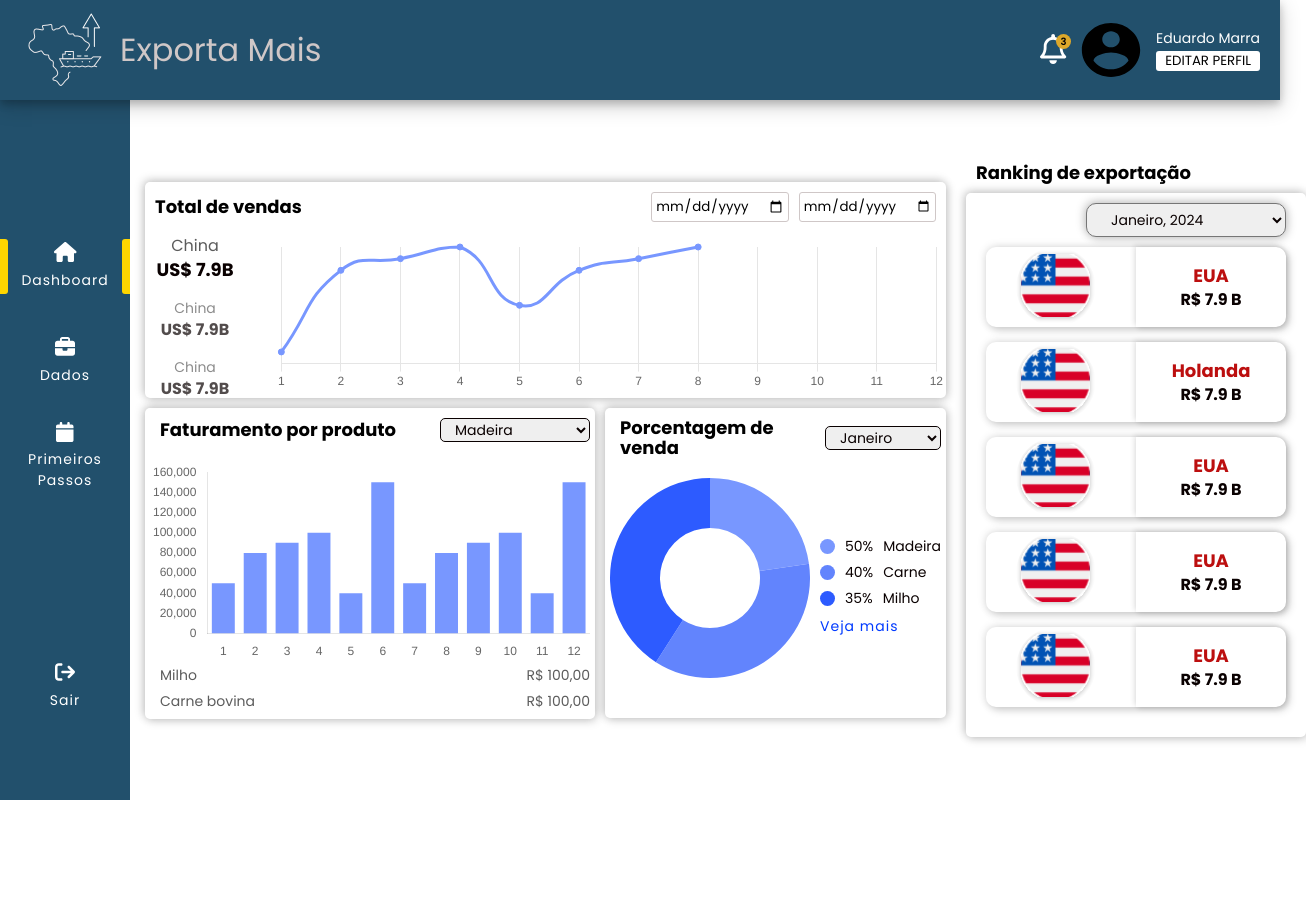
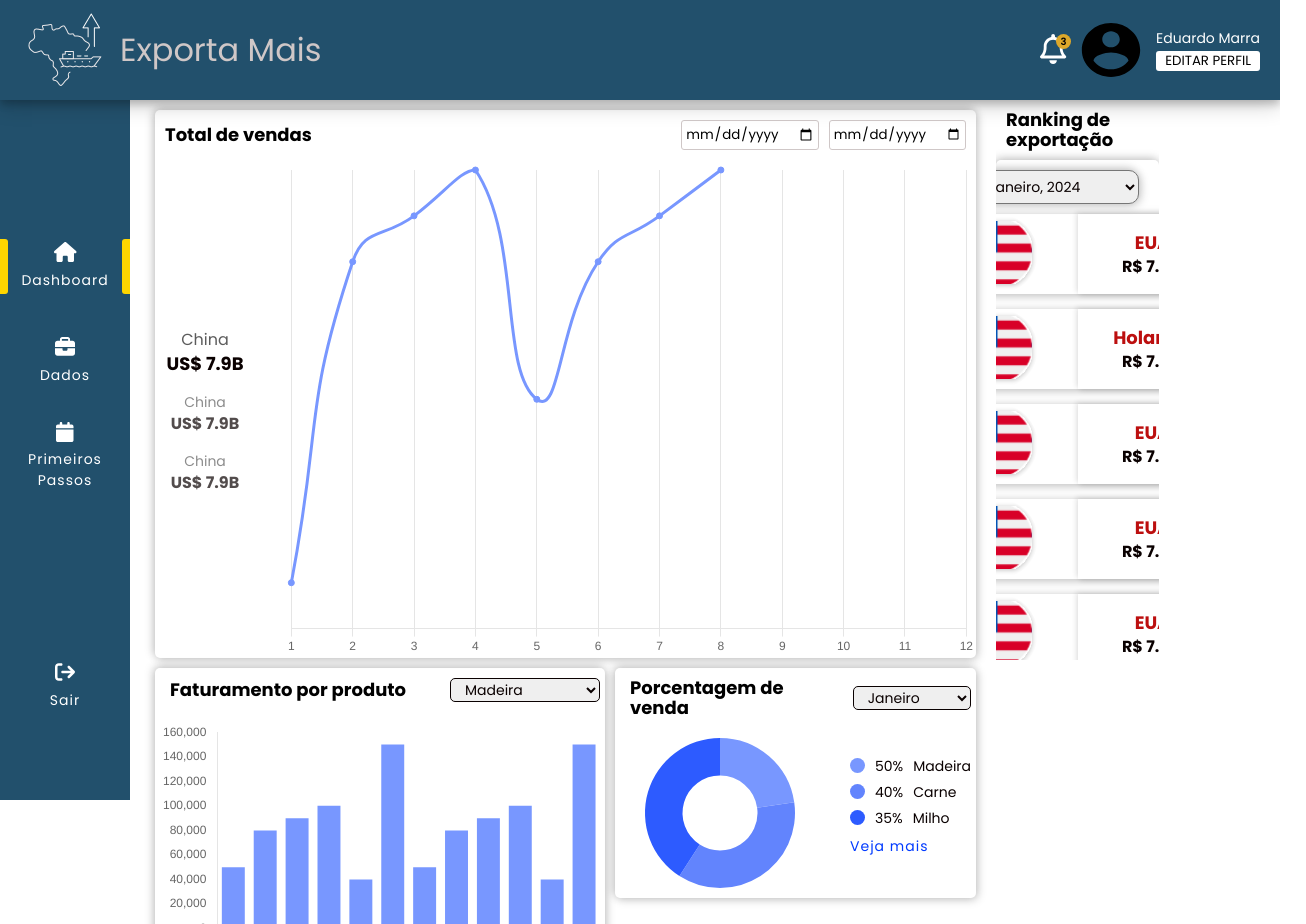
Before and after one commit to Eduardomarra/exportaMaisBr, an Angular app: page / in a window 1280 px wide. Shown: the top 924 px of the page, 1306 px wide, since content can reach past the window. Before the commit the page ends 800 px from the top, so only its background shows below. Built offline with nearby package versions, Linux system fonts and the light colour scheme.

Commit message:
grid dashboard

```diff
--- a/src/app/app.module.ts
+++ b/src/app/app.module.ts
@@ -6,6 +6,7 @@ import { AppComponent } from './app.component';
 import { SharedModule } from './shared/shared.module';
 import { FontAwesomeModule } from '@fortawesome/angular-fontawesome';
 import { FeaturesModule } from './features/features.module';
+import { RouterModule } from '@angular/router';
 
 @NgModule({
   declarations: [AppComponent],
@@ -15,6 +16,7 @@ import { FeaturesModule } from './features/features.module';
     SharedModule,
     FeaturesModule,
     FontAwesomeModule,
+    RouterModule,
   ],
   providers: [],
   bootstrap: [AppComponent],
--- a/src/app/features/dashboard/components/per-product/per-product.component.scss
+++ b/src/app/features/dashboard/components/per-product/per-product.component.scss
@@ -1,12 +1,7 @@
 .container {
-  display: flex;
-  align-items: flex-start;
-  justify-content: center;
-  flex-direction: column;
+  display: grid;
   gap: 2rem;
   padding: 1rem 0.5rem;
-  min-width: 30rem;
-  min-height: 30rem;
 
   .title {
     display: flex;
@@ -34,14 +29,14 @@
   }
 
   .chart-pie {
-    display: flex;
-    align-items: flex-start;
-    justify-content: flex-start;
-    flex-direction: column;
+    display: grid;
+    grid-template-rows: 5fr 1fr;
+
+    gap: 1rem;
     width: 100%;
 
     .grafic-product {
-      height: auto;
+      height: 100%;
     }
 
     .products {
--- a/src/app/features/dashboard/components/per-product/per-product.component.ts
+++ b/src/app/features/dashboard/components/per-product/per-product.component.ts
@@ -51,6 +51,8 @@ export class PerProductComponent implements OnInit {
             },
           },
         },
+        responsive: true,
+        maintainAspectRatio: false,
       },
     });
   }
--- a/src/app/features/dashboard/components/percent-sale/percent-sale.component.scss
+++ b/src/app/features/dashboard/components/percent-sale/percent-sale.component.scss
@@ -1,19 +1,14 @@
 .container {
-  display: flex;
-  align-items: flex-start;
-  justify-content: flex-start;
-  flex-direction: column;
+  display: grid;
+  grid-template-rows: auto 2fr;
   gap: 2rem;
   padding: 1rem 0.5rem;
-  min-width: 30rem;
-  min-height: 31rem;
 
   .title {
     display: flex;
     align-items: center;
     justify-content: space-between;
     gap: 1rem;
-    width: 100%;
 
     h2 {
       font-size: var(--fontSize-large);
@@ -35,11 +30,13 @@
 
   .chart-doughnut {
     display: flex;
-    align-items: center;
+    align-items: flex-start;
     justify-content: flex-start;
-    width: 100%;
+    gap: 2rem;
 
     .grafic-doughnut {
+      height: 100%;
+      width: 100%;
     }
 
     .products {
--- a/src/app/features/dashboard/components/percent-sale/percent-sale.component.ts
+++ b/src/app/features/dashboard/components/percent-sale/percent-sale.component.ts
@@ -41,6 +41,8 @@ export class PercentSaleComponent implements OnInit {
             display: false,
           },
         },
+        responsive: true,
+        maintainAspectRatio: false,
       },
     });
   }
--- a/src/app/features/dashboard/components/ranking/ranking.component.html
+++ b/src/app/features/dashboard/components/ranking/ranking.component.html
@@ -63,6 +63,42 @@
           <span>R$ 7.9 B</span>
         </div>
       </div>
+      <div class="card-country">
+        <div class="image-country">
+          <img src="assets/img_eua.svg" alt="" />
+        </div>
+        <div class="total-value">
+          <h3>EUA</h3>
+          <span>R$ 7.9 B</span>
+        </div>
+      </div>
+      <div class="card-country">
+        <div class="image-country">
+          <img src="assets/img_eua.svg" alt="" />
+        </div>
+        <div class="total-value">
+          <h3>EUA</h3>
+          <span>R$ 7.9 B</span>
+        </div>
+      </div>
+      <div class="card-country">
+        <div class="image-country">
+          <img src="assets/img_eua.svg" alt="" />
+        </div>
+        <div class="total-value">
+          <h3>EUA</h3>
+          <span>R$ 7.9 B</span>
+        </div>
+      </div>
+      <div class="card-country">
+        <div class="image-country">
+          <img src="assets/img_eua.svg" alt="" />
+        </div>
+        <div class="total-value">
+          <h3>EUA</h3>
+          <span>R$ 7.9 B</span>
+        </div>
+      </div>
     </div>
   </div>
 </div>
--- a/src/app/features/dashboard/components/ranking/ranking.component.scss
+++ b/src/app/features/dashboard/components/ranking/ranking.component.scss
@@ -16,10 +16,11 @@
   .wrapper {
     display: flex;
     align-items: center;
-    justify-content: space-between;
+    justify-content: flex-start;
     flex-direction: column;
     gap: 1rem;
     width: 100%;
+    height: 100%;
     padding: 1rem 2rem 3rem 2rem;
 
     .select-date {
--- a/src/app/features/dashboard/components/total-sale/total-sale.component.scss
+++ b/src/app/features/dashboard/components/total-sale/total-sale.component.scss
@@ -5,6 +5,7 @@
   flex-direction: column;
   gap: 0.5rem;
   width: 100%;
+  height: 100%;
 
   .title {
     display: flex;
@@ -40,6 +41,7 @@
     justify-content: flex-start;
     gap: 3rem;
     width: 100%;
+    height: 100%;
 
     .sidebar {
       display: flex;
--- a/src/app/features/dashboard/dashboard.component.scss
+++ b/src/app/features/dashboard/dashboard.component.scss
@@ -12,25 +12,27 @@
       display: grid;
       grid-template-columns: 1fr auto;
       grid-template-rows: 100%;
-      place-items: center;
       gap: 2rem;
+      padding: 1rem 1rem;
 
       .dashboard-chart {
         display: grid;
+        grid-template-rows: 60% 40%;
         gap: 1rem;
         width: 100%;
+        height: 100%;
 
         .chart-products {
           display: grid;
-          grid-template-columns: auto auto;
+          grid-template-columns: 2fr 1fr;
           gap: 1rem;
         }
+      }
 
-        .ranking {
-          width: 100%;
-          height: 100%;
-          background: red;
-        }
+      .ranking {
+        width: 100%;
+        height: calc(100vh - 250px);
+        overflow: hidden;
       }
     }
   }
```
